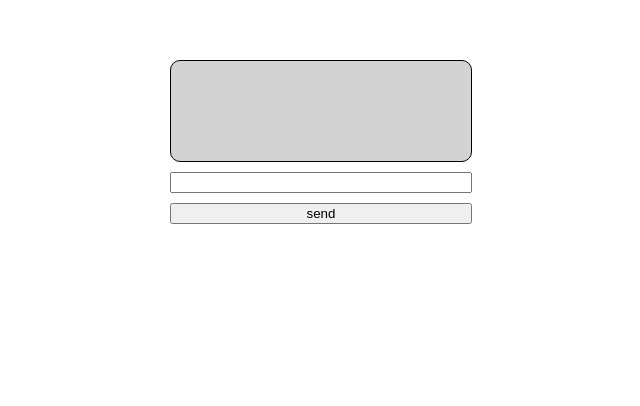
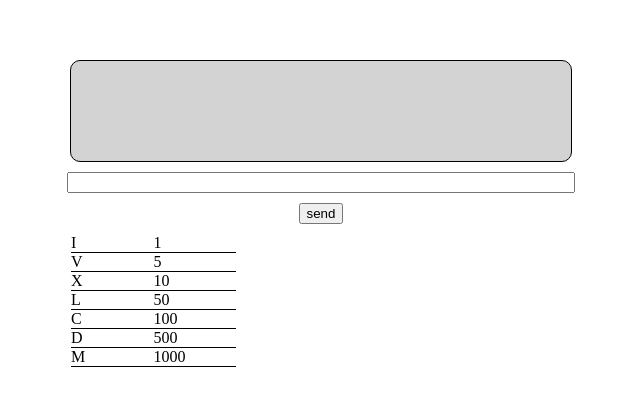
Before and after one commit to sefakanbur93/itemis-code-challange, a Vue app: page / in a window 1280 px wide. Shown: the part 268-674 px from the top of the page, without its empty margins (319-959 px from the left). Built offline with nearby package versions, Linux system fonts and the light colour scheme.

Commit message:
add chat design, add info visualization

```diff
--- a/index.html
+++ b/index.html
@@ -4,7 +4,7 @@
     <meta charset="UTF-8" />
     <link rel="icon" type="image/svg+xml" href="/vite.svg" />
     <meta name="viewport" content="width=device-width, initial-scale=1.0" />
-    <title>Share now</title>
+    <title>Itemis</title>
   </head>
   <body>
     <div id="app"></div>
--- a/src/App.vue
+++ b/src/App.vue
@@ -2,8 +2,13 @@
   <div class="main">
     <div class="main__wrapper">
       <ChatMessages :chat-messages="messages" />
-      <input v-model="input" type="text">
+      <input class="main__input" v-model="input" type="text">
       <button type="button" @click="sendMessage">send</button>
+      <div class="main__info-table">
+        <InfoTable v-if="romanArabicMap.size > 0" :info-map="romanArabicMap"/>
+        <InfoTable v-if="translationMap.size > 0" :info-map="translationMap"/>
+        <InfoTable v-if="resourceCostMap.size > 0" :info-map="resourceCostMap"/>
+      </div>
     </div>
   </div>
 </template>
@@ -12,16 +17,18 @@
 import {ref} from "vue";
 import useCodeChallenge from "./composables/useCodeChallenge";
 import ChatMessages from "./components/ChatMessages.vue";
+import InfoTable from "./components/InfoTable.vue";
 
 const input = ref<string>('')
 const messages = ref<Array<string>>([])
 
-const {handleInput} = useCodeChallenge()
+const { handleInput, translationMap, resourceCostMap, romanArabicMap } = useCodeChallenge()
 
 function sendMessage() {
+  messages.value.push('Me: '+input.value)
+  const result = handleInput(input.value)
   input.value = ''
-  const result = handleInput(input.value)
-  messages.value.push(result)
+  messages.value.push('Alien: '+result)
 }
 
 </script>
@@ -35,8 +42,20 @@ function sendMessage() {
     gap: 10px;
     margin-top: 20rem;
     display: flex;
-    justify-content: center;
+    align-items: center;
     flex-direction: column;
+    min-width: 500px
+  }
+
+  &__info-table {
+    width: 100%;
+    gap: 5px;
+    display: flex;
+    justify-content: flex-start;
+  }
+
+  &__input {
+    width: 100%;
   }
 }
 </style>
--- a/src/components/ChatMessages.vue
+++ b/src/components/ChatMessages.vue
@@ -16,8 +16,9 @@ defineProps({
 .chat-messages {
   border: 1px solid black;
   height: 100px;
-  width: 300px;
+  width: 100%;
   border-radius: 10px;
   background-color: lightgrey;
+  overflow: scroll;
 }
 </style>
--- /dev/null
+++ b/src/components/InfoTable.vue
@@ -0,0 +1,27 @@
+<template>
+  <div class="info-table">
+    <div class="info-table__row" v-for="[key, value] in infoMap" :key="key">
+      <div class="info-table__col">{{key}}</div>
+      <div class="info-table__col">{{value}}</div>
+    </div>
+  </div>
+</template>
+
+<script setup lang="ts">
+defineProps({
+  infoMap: Map<string, string>
+})
+</script>
+<style lang="scss">
+
+.info-table {
+  width: 33%;
+  &__row {
+    display: flex;
+    border-bottom: 1px solid black;
+  }
+  &__col {
+    width: 100%;
+  }
+}
+</style>
--- a/src/composables/useCodeChallenge.ts
+++ b/src/composables/useCodeChallenge.ts
@@ -1,9 +1,9 @@
-import {computed} from "vue";
+import {computed, ref} from "vue";
 
 export default () => {
-    const translationMap = new Map<string, string>();
+    const translationMap = ref(new Map<string, string>());
     const romanArabicMap = new Map<string, number>([['I',1], ['V',5], ['X', 10],['L', 50],['C', 100],['D', 500],['M', 1000]])
-    const resourceCostMap = new Map<string, number>()
+    const resourceCostMap = ref(new Map<string, number>())
     const errorMessage = 'I have no idea what you are talking about'
     const setRomanRegex = new RegExp(/^\w+\sis\s[IVXLCDM]$/)
     const romanNumberRegex = /^(M{0,3})(CM|CD|D?C{0,3})(XC|XL|L?X{0,3})(IX|IV|V?I{0,3})$/;
@@ -12,11 +12,12 @@ export default () => {
 
     // This regex should be dynamic. It requires already set translations.
     const setCreditsRegex = computed<RegExp>(() => {
-        return new RegExp(`(${Array.from(translationMap.keys()).join('|')})\\s\\w+\\sis\\s\\d+\\sCredits`);
+        return new RegExp(`(${Array.from(translationMap.value.keys()).join('|')})\\s\\w+\\sis\\s\\d+\\sCredits`);
     })
 
     function getRomanNumberInArabicNumber(romanNumber: string): number {
         if(!romanNumberRegex.test(romanNumber)) {
+            console.log(romanNumber)
             throw new Error('Invalid Roman Number')
         }
 
@@ -54,13 +55,13 @@ export default () => {
     function getIntergalacticNumberInArabicNumber(intergalacticNumber: Array<string>): number {
         let romanNumber = ''
         intergalacticNumber.forEach((x) => {
-            romanNumber += translationMap.get(x)
+            romanNumber += translationMap.value.get(x)
         })
 
         return getRomanNumberInArabicNumber(romanNumber)
     }
 
-    function handleTranslateNumber(input: string): void {
+    function handleTranslateNumber(input: string): string {
         const intergalacticNumber = input.split(' ')[0]
         const romanNumber = input.split(' ')[2]
 
@@ -68,11 +69,11 @@ export default () => {
             throw new Error('Roman number not found')
         }
 
-        translationMap.set(intergalacticNumber, romanNumber)
-        return
+        translationMap.value.set(intergalacticNumber, romanNumber)
+        return 'Ok !'
     }
 
-    function handleSetResourceValue(input: string): void {
+    function handleSetResourceValue(input: string): string {
         const resourceWithAmount = input.split(' is ')[0]
         const costWithAmount = Number(input.split(' is ')[1].split(' ')[0])
 
@@ -80,7 +81,7 @@ export default () => {
 
         const amountInIntergalacticNumber: Array<string> = []
         resourceWithAmountArray.forEach((word) => {
-            if(translationMap.has(word)) {
+            if(translationMap.value.has(word)) {
                 amountInIntergalacticNumber.push(word)
             }
         })
@@ -88,15 +89,17 @@ export default () => {
         const resource = resourceWithAmount.replace(amountInIntergalacticNumber.join(' '), '').trim()
         const amountInArabicNumber = getIntergalacticNumberInArabicNumber(amountInIntergalacticNumber)
         const costPerResource = costWithAmount / amountInArabicNumber
-        resourceCostMap.set(resource, costPerResource)
+        resourceCostMap.value.set(resource, costPerResource)
+
+        return 'Ok !'
     }
 
     function handleHowMuchQuestion(input: string): string {
-        const intergalacticNumber = input.replace(howMuchQuestionString, '').replace('?', '')
+        const intergalacticNumber = input.replace(howMuchQuestionString, '').replace('?', '').trim()
 
         const arabicNumber = getIntergalacticNumberInArabicNumber(intergalacticNumber.trim().split(' '))
 
-        return `${intergalacticNumber}is ${arabicNumber}`
+        return `${intergalacticNumber} is ${arabicNumber}`
     }
     function handleHowManyQuestion(input: string): string {
         const numberAndResources = input.replace(howManyQuestionString, '').split(' ')
@@ -105,13 +108,13 @@ export default () => {
         let resource = ''
 
         for (let i=0; i< numberAndResources.length; i++) {
-            if(translationMap.has(numberAndResources[i])) {
+            if(translationMap.value.has(numberAndResources[i])) {
                 intergalacticNumber.push(numberAndResources[i])
                 continue
             }
 
             // We skip every other word after resource due to invalid input
-            if(resourceCostMap.has(numberAndResources[i])) {
+            if(resourceCostMap.value.has(numberAndResources[i])) {
                 resource = numberAndResources[i]
                 break
             }
@@ -122,7 +125,7 @@ export default () => {
         }
 
         const amount = getIntergalacticNumberInArabicNumber(intergalacticNumber)
-        const costPerResource = resourceCostMap.get(resource)
+        const costPerResource = resourceCostMap.value.get(resource)
 
         if (!costPerResource) {
             throw new Error('Resource not found.')
@@ -135,6 +138,8 @@ export default () => {
 
     function handleInput(input: string): string | unknown {
         try {
+            console.log(input)
+
             if(setRomanRegex.test(input)) {
                 return handleTranslateNumber(input)
             } else if(setCreditsRegex.value.test(input)){
@@ -153,5 +158,5 @@ export default () => {
         }
     }
 
-    return { handleInput }
+    return { handleInput, translationMap, resourceCostMap, romanArabicMap }
 }
```
